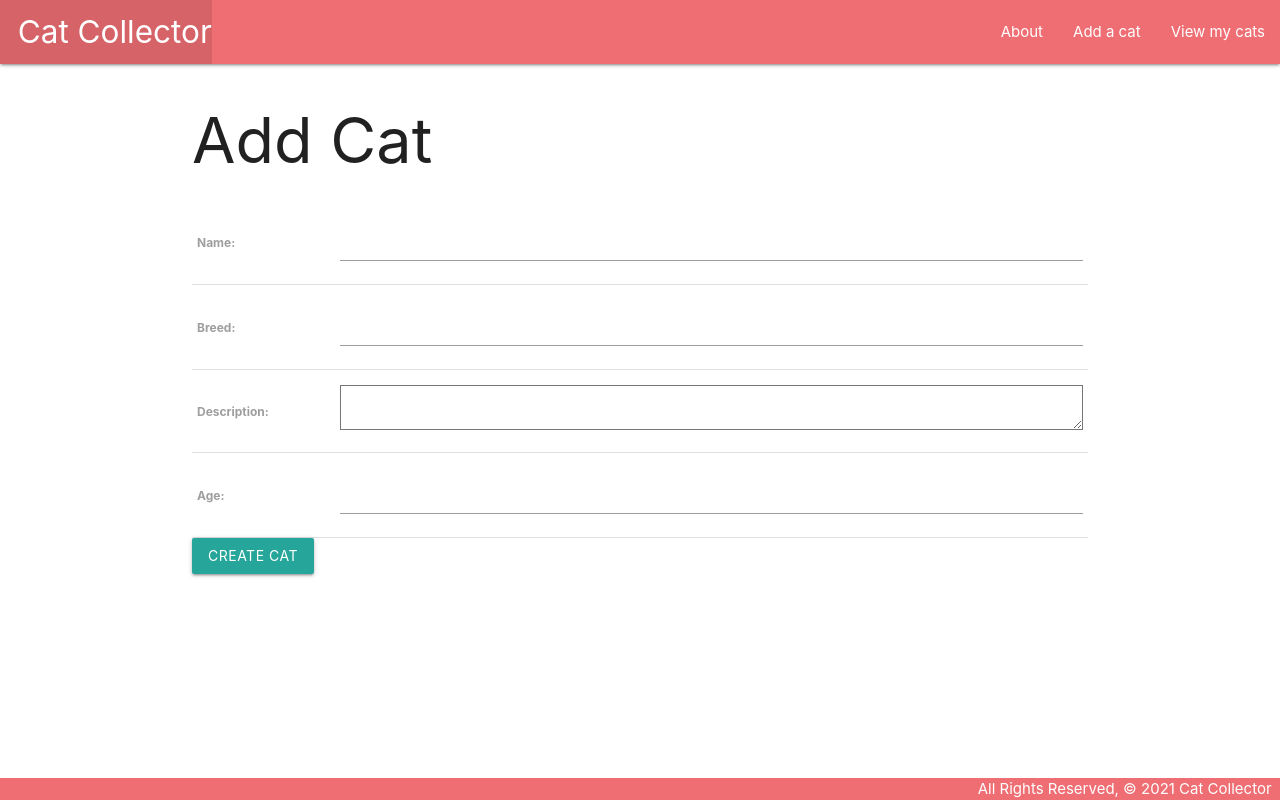
After one commit to tdha/catcollector, a Django app: page /cats/create/ in a window 1280 px wide. The commit adds this page. Run offline with Django 5.2, Linux system fonts and the light colour scheme.

Commit message:
Implemented class-based views i.e. create form.

```diff
--- a/main_app/models.py
+++ b/main_app/models.py
@@ -1,4 +1,5 @@
 from django.db import models
+from django.urls import reverse
 
 class Cat(models.Model):
     name = models.CharField(max_length=128)
@@ -6,5 +7,8 @@ class Cat(models.Model):
     description = models.TextField(max_length=256)
     age = models.IntegerField()
 
+    def get_absolute_url(self):
+        return reverse('detail', kwargs={ 'cat_id': self.id })
+
     def __str__(self):
         return f"{self.name}, {self.age}" # returns a string
--- a/main_app/templates/base.html
+++ b/main_app/templates/base.html
@@ -16,11 +16,12 @@
         <nav>
             <div class="nav-wrapper">
                 <ul>
-                    <li><a href="/" class="left brand-logo">&nbsp;&nbsp;Cat Collector</a></li>
+                    <li><a href="{% url 'home' %}" class="left brand-logo">&nbsp;&nbsp;Cat Collector</a></li>
                 </ul>
                 <ul class="right">
-                    <li><a href="/about/">About</a></li>
-                    <li><a href="/cats/">View my cats</a></li>
+                    <li><a href="{% url 'about' %}">About</a></li>
+                    <li><a href="{% url 'cats_create' %}">Add a cat</a></li>
+                    <li><a href="{% url 'index' %}">View my cats</a></li>
                 </ul>
             </div>
         </nav>
--- /dev/null
+++ b/main_app/templates/main_app/cat_form.html
@@ -0,0 +1,14 @@
+{% extends 'base.html' %}
+
+{% block content %}
+    <h1>Add Cat</h1>
+    <form method="POST">
+        <!-- don't need to define action in form - default is same URL in Django -->
+        {% csrf_token %}
+        <table>
+            {{ form.as_table }}
+        </table>
+        <input type="submit" value="Create Cat" class="btn">
+    </form>
+
+{% endblock %}
--- a/main_app/urls.py
+++ b/main_app/urls.py
@@ -7,4 +7,5 @@ urlpatterns = [
     path('about/', views.about, name='about'),
     path('cats/', views.cats_index, name='index'),
     path('cats/<int:cat_id>/', views.cats_detail, name='detail'),
+    path('cats/create/', views.CatCreate.as_view(), name='cats_create'),
 ]
--- a/main_app/views.py
+++ b/main_app/views.py
@@ -1,4 +1,5 @@
 from django.shortcuts import render
+from django.views.generic.edit import CreateView
 from .models import Cat
 
 def home(request):
@@ -18,3 +19,8 @@ def cats_detail(request, cat_id):
     return render(request, 'cats/detail.html', {
         'cat': cat
     })
+
+class CatCreate(CreateView):
+    model = Cat
+    # fields = ['name', 'breed'] # if model changed, will have ot come back here and update
+    fields = '__all__'
```
